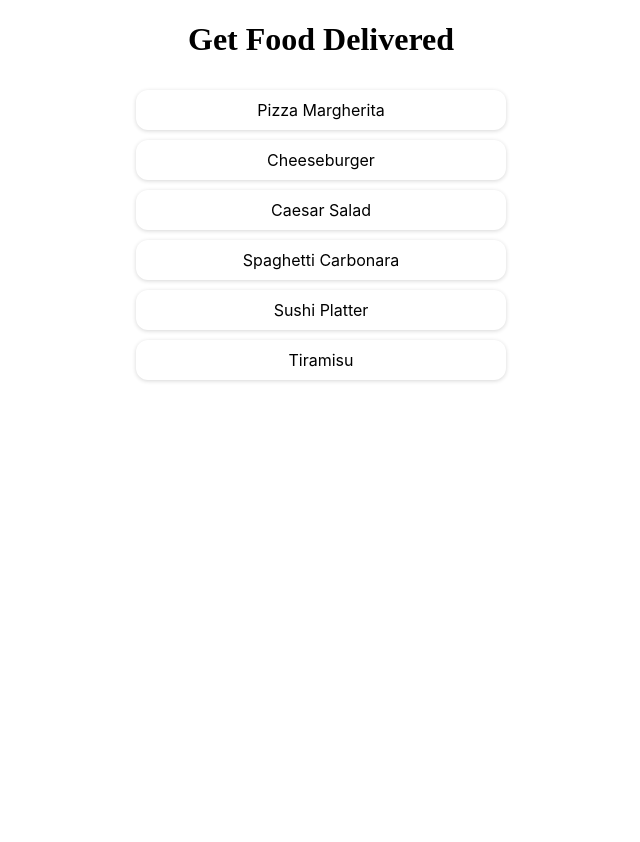
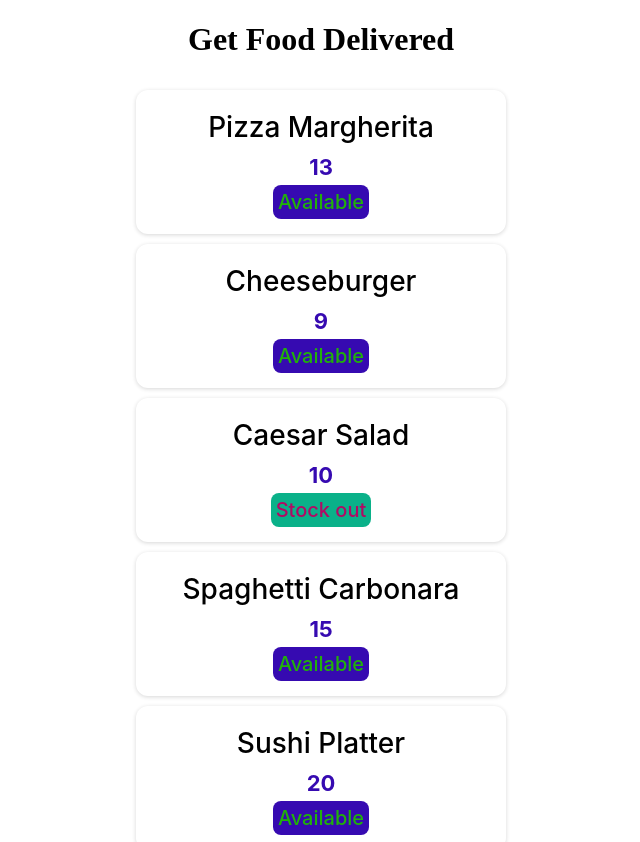
Before and after one commit to Tane4ka170/FoodDeliveryAppReact, a React (Create React App) app: page / in a window 1280 px wide. Shown: the top 842 px of the page, without its empty margins (319-959 px from the left). Before the commit the page ends 800 px from the top, so only its background shows below. Built offline with nearby package versions, Linux system fonts and the light colour scheme.

Commit message:
Added availability status and price to FoodItem

```diff
--- a/src/components/foodItem/FoodItem.tsx
+++ b/src/components/foodItem/FoodItem.tsx
@@ -9,9 +9,17 @@ interface Dish {
 }
 
 const FoodItem: React.FC<{ item: Dish }> = (props) => {
+  const isAvailable = props.item.status === "in-stock";
+
   return (
     <React.Fragment>
-      <div className={s.itemContainer}>{props.item.name}</div>
+      <div className={s.itemContainer}>
+        <div className={s.itemTitle}>{props.item.name}</div>
+        <div className={s.itemPrice}>{props.item.price}</div>
+        <div className={isAvailable ? s.itemAvailable : s.itemSold}>
+          {isAvailable ? "Available" : "Stock out"}
+        </div>
+      </div>
     </React.Fragment>
   );
 };
```
